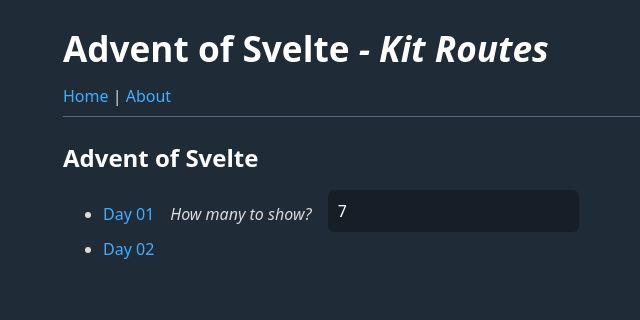
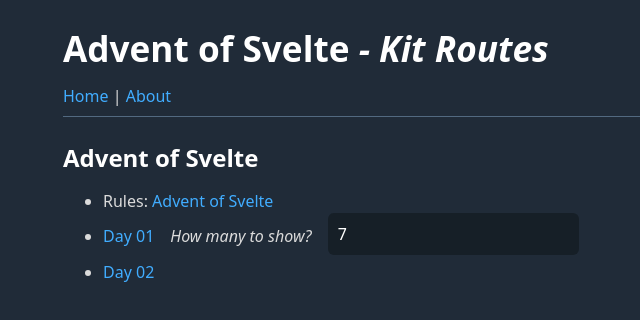
Before and after one commit to jycouet/aos-2023, a SvelteKit app: page / in a window 1280 px wide. Shown: the top 320 px of the page, without its empty margins (177-817 px from the left). Built offline with nearby package versions, Linux system fonts and the light colour scheme.

Commit message:
:construction: NEW: tuto

```diff
--- a/src/lib/ROUTES.ts
+++ b/src/lib/ROUTES.ts
@@ -43,6 +43,7 @@
  * LINKS
  */
 const LINKS = {
+  "link_aos": `https://advent.sveltesociety.dev`,
   "link_aos_data": (params: { day: (string) }) => {
     return `https://advent.sveltesociety.dev/data/2023/day-${params.day}.json`
   }
@@ -127,6 +128,6 @@
   PAGES: { '/': never, '/about': never, '/aos/day-01': never, '/aos/day-01/elf-[name]': 'name', '/aos/day-02': never }
   SERVERS: { 'GET /aos/data-[day]': 'day', 'GET /aos/day-02': never }
   ACTIONS: { 'checking /aos/day-01/elf-[name]': 'name', 'check /aos/day-02': never }
-  LINKS: { 'link_aos_data': 'day' }
+  LINKS: { 'link_aos': never, 'link_aos_data': 'day' }
   Params: { take: never, name: never, day: never }
 }
--- a/src/routes/+page.svelte
+++ b/src/routes/+page.svelte
@@ -7,6 +7,9 @@
 <h2>Advent of Svelte</h2>
 
 <ul>
+  <li>
+    Rules: <a target="_blank" href={route("link_aos")}>Advent of Svelte</a>
+  </li>
   <li>
     <div class="flex">
       <a href={route("/aos/day-01", { take })}>Day 01</a>
--- a/vite.config.ts
+++ b/vite.config.ts
@@ -22,6 +22,7 @@
       },
 
       LINKS: {
+        link_aos: "https://advent.sveltesociety.dev",
         link_aos_data: {
           href: `https://advent.sveltesociety.dev/data/2023/day-[day].json`,
           params: {
```
